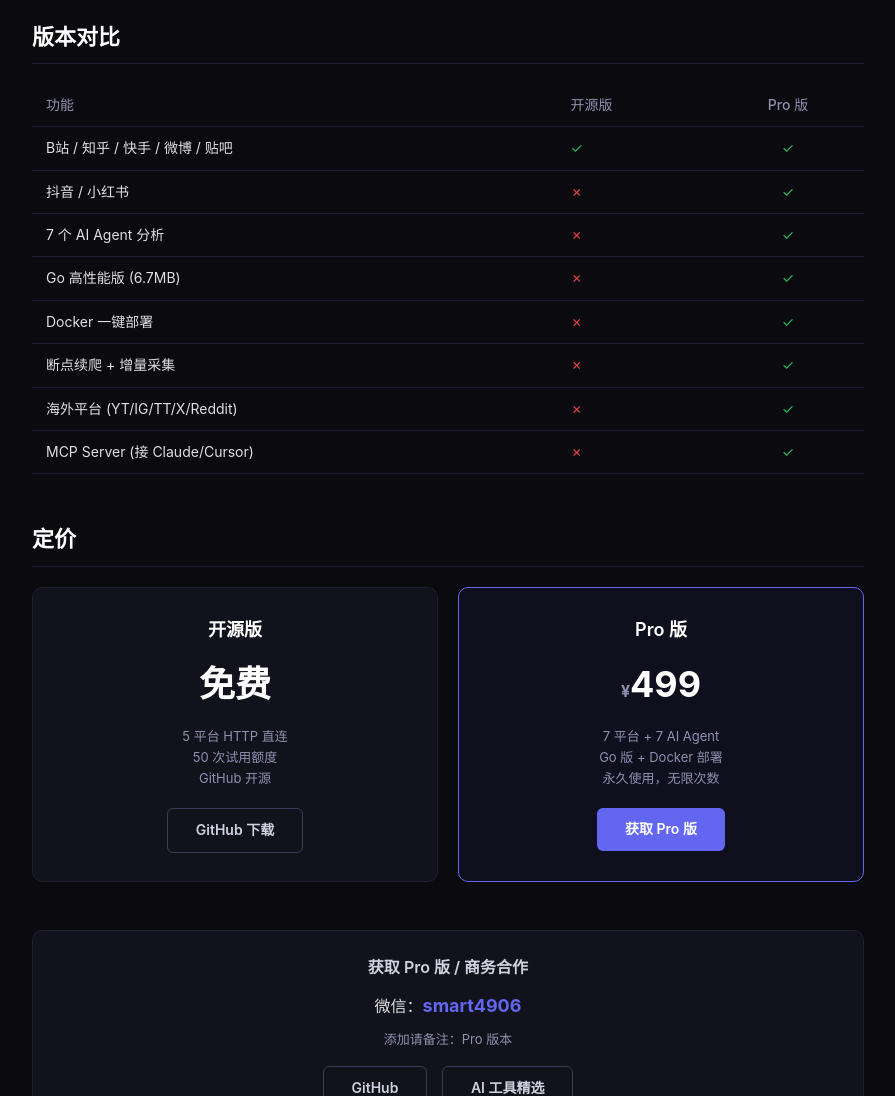
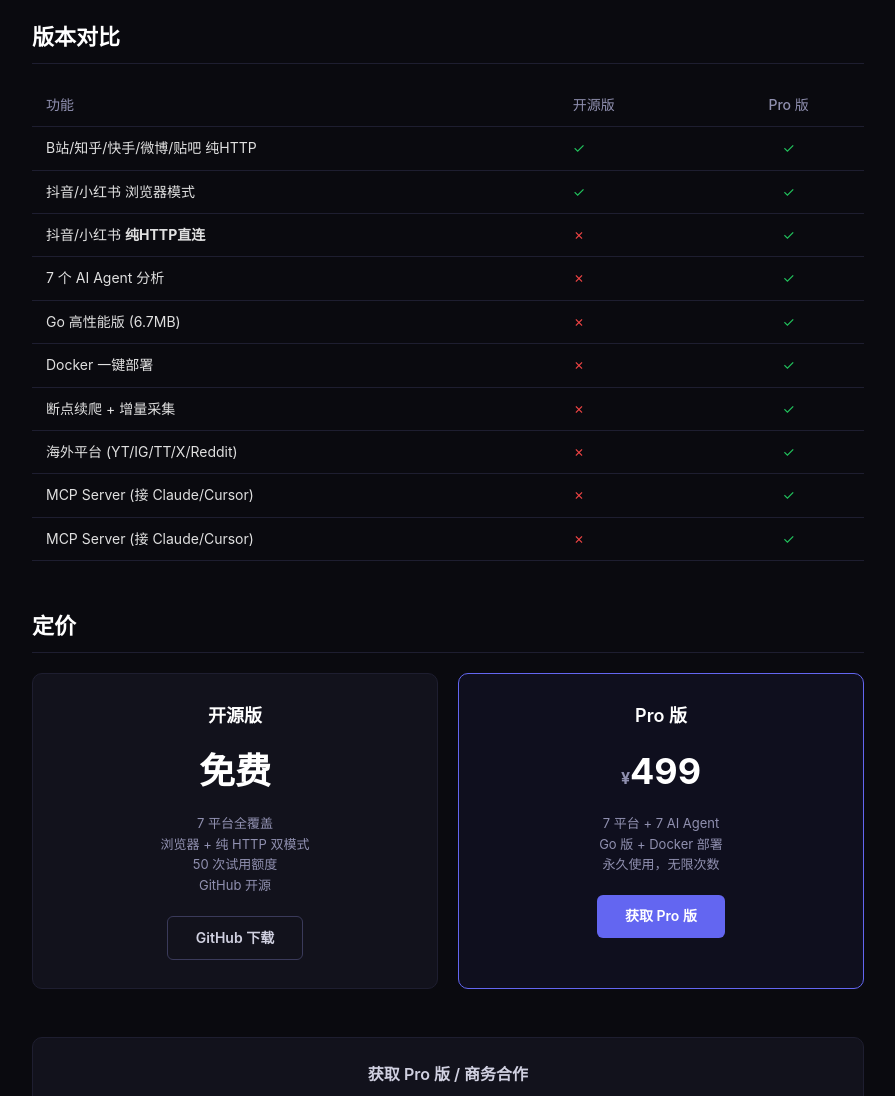
Before and after one commit to Smart75850/aisolotools.com, a plain HTML site: page index.html in a window 1280 px wide. Shown: the part 900-1996 px from the top of the page, without its empty margins (192-1087 px from the left). Drawn offline with Linux system fonts and the light colour scheme.

Commit message:
Update: 7 platforms all covered, Pro = pure HTTP + AI

```diff
--- a/index.html
+++ b/index.html
@@ -120,13 +120,15 @@
         <tr><th>功能</th><th>开源版</th><th>Pro 版</th></tr>
       </thead>
       <tbody>
-        <tr><td>B站 / 知乎 / 快手 / 微博 / 贴吧</td><td class="check">&#10003;</td><td class="check">&#10003;</td></tr>
-        <tr><td>抖音 / 小红书</td><td class="cross">&#10007;</td><td class="check">&#10003;</td></tr>
+        <tr><td>B站/知乎/快手/微博/贴吧 纯HTTP</td><td class="check">&#10003;</td><td class="check">&#10003;</td></tr>
+        <tr><td>抖音/小红书 浏览器模式</td><td class="check">&#10003;</td><td class="check">&#10003;</td></tr>
+        <tr><td>抖音/小红书 <strong>纯HTTP直连</strong></td><td class="cross">&#10007;</td><td class="check">&#10003;</td></tr>
         <tr><td>7 个 AI Agent 分析</td><td class="cross">&#10007;</td><td class="check">&#10003;</td></tr>
         <tr><td>Go 高性能版 (6.7MB)</td><td class="cross">&#10007;</td><td class="check">&#10003;</td></tr>
         <tr><td>Docker 一键部署</td><td class="cross">&#10007;</td><td class="check">&#10003;</td></tr>
         <tr><td>断点续爬 + 增量采集</td><td class="cross">&#10007;</td><td class="check">&#10003;</td></tr>
         <tr><td>海外平台 (YT/IG/TT/X/Reddit)</td><td class="cross">&#10007;</td><td class="check">&#10003;</td></tr>
+        <tr><td>MCP Server (接 Claude/Cursor)</td><td class="cross">&#10007;</td><td class="check">&#10003;</td></tr>
         <tr><td>MCP Server (接 Claude/Cursor)</td><td class="cross">&#10007;</td><td class="check">&#10003;</td></tr>
       </tbody>
     </table>
@@ -139,7 +141,7 @@
       <div class="price-card">
         <div class="name">开源版</div>
         <div class="amount">免费</div>
-        <div class="desc">5 平台 HTTP 直连<br>50 次试用额度<br>GitHub 开源</div>
+        <div class="desc">7 平台全覆盖<br>浏览器 + 纯 HTTP 双模式<br>50 次试用额度<br>GitHub 开源</div>
         <a href="https://github.com/Smart75850/smart-agent" class="btn btn-outline">GitHub 下载</a>
       </div>
       <div class="price-card pro">
```
